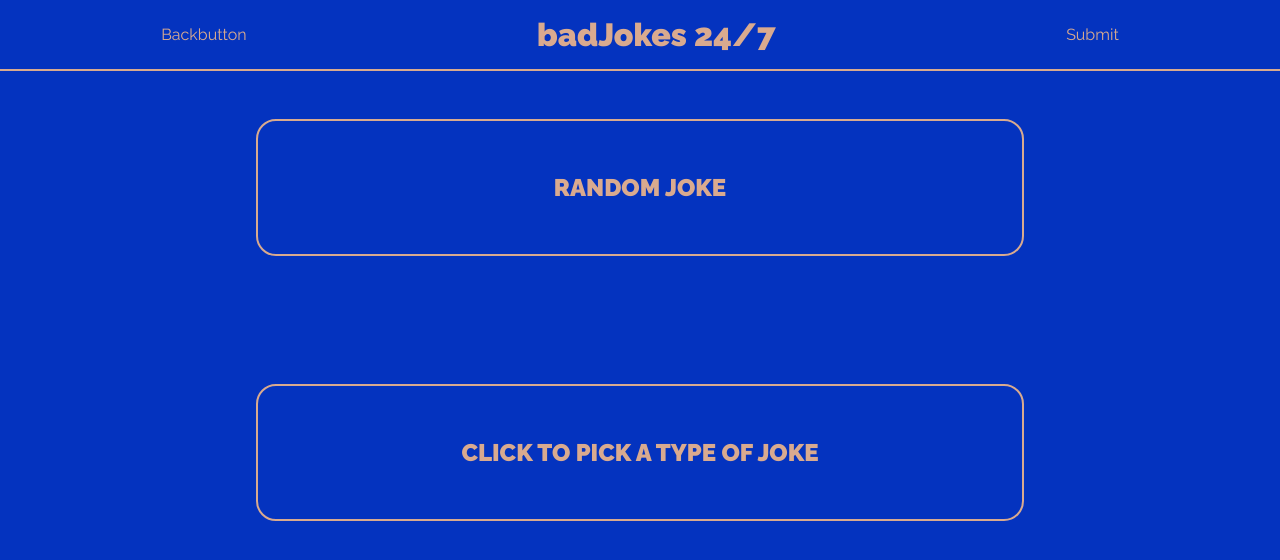
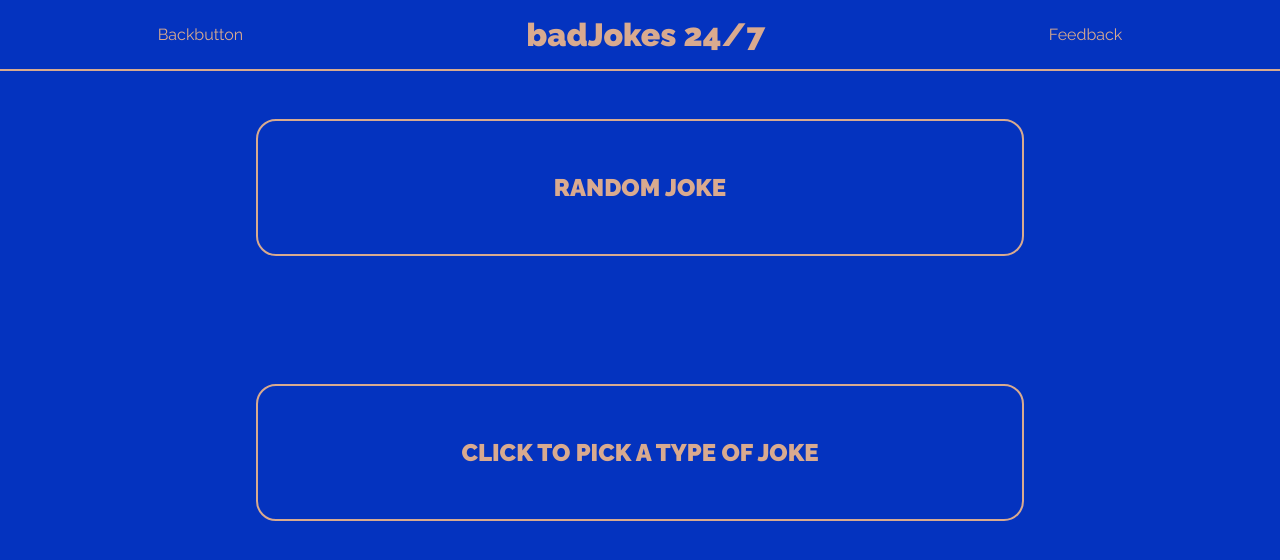
Before and after one commit to lauravikanis/badJokes, a React (Create React App) app in the folder client/: page / in a window 1280 px wide. Shown: the top 560 px of the page. Built offline with nearby package versions, Linux system fonts and the light colour scheme.

Commit message:
rename RandommJoke Page

```diff
--- a/client/src/App.js
+++ b/client/src/App.js
@@ -3,7 +3,7 @@ import Home from "./pages/Home";
 import GlobalStyle from "./GlobalStyles";
 import { BrowserRouter as Router, Switch, Route } from "react-router-dom";
 import Header from "./components/Header/Header";
-import Joke from "./pages/Joke";
+import RandomJoke from "./pages/RandomJoke";
 
 function App() {
   return (
@@ -12,7 +12,7 @@ function App() {
       <Header />
       <Switch>
         <Route path="/random">
-          <Joke />
+          <RandomJoke />
         </Route>
         <Route path="/">
           <Home />
--- a/client/src/components/Header/Header.js
+++ b/client/src/components/Header/Header.js
@@ -33,8 +33,12 @@ const Header = () => {
       <Link to="/">
         <div>Backbutton</div>
       </Link>
-      <h1>badJokes 24/7</h1>
-      <div>Submit</div>
+      <Link to="/">
+        <h1>badJokes 24/7</h1>{" "}
+      </Link>
+      <a href="https://github.com/lauravikanis/badJokes" target="_blank:">
+        <div>Feedback</div>
+      </a>
     </HeaderContainer>
   );
 };
--- a/client/src/pages/Joke.js
+++ b/client/src/pages/RandomJoke.js
@@ -13,9 +13,10 @@ const JokeContainer = styled.div`
   margin-left: 20%;
   margin-right: 20%;
   color: var(--tertiary-color);
+  text-align: center;
 `;
 
-const Joke = () => {
+const RandomJoke = () => {
   const [randomJoke, setRandomJoke] = useState(null);
 
   async function handleClick() {
@@ -34,12 +35,12 @@ const Joke = () => {
 
   return (
     <JokeContainer>
-      {randomJoke.joke && <p>{randomJoke.joke}</p>}
+      {randomJoke && <p>{randomJoke.joke}</p>}
       {randomJoke && (
         <>
-          <p>{randomJoke.setup} ...</p>
+          <p>{randomJoke.setup}</p>
 
-          <p>... {randomJoke.delivery}</p>
+          <p>{randomJoke.delivery}</p>
         </>
       )}
 
@@ -49,4 +50,4 @@ const Joke = () => {
     </JokeContainer>
   );
 };
-export default Joke;
+export default RandomJoke;
```
Also changed, not shown: client/src/components/Container/Joke.js (added).
